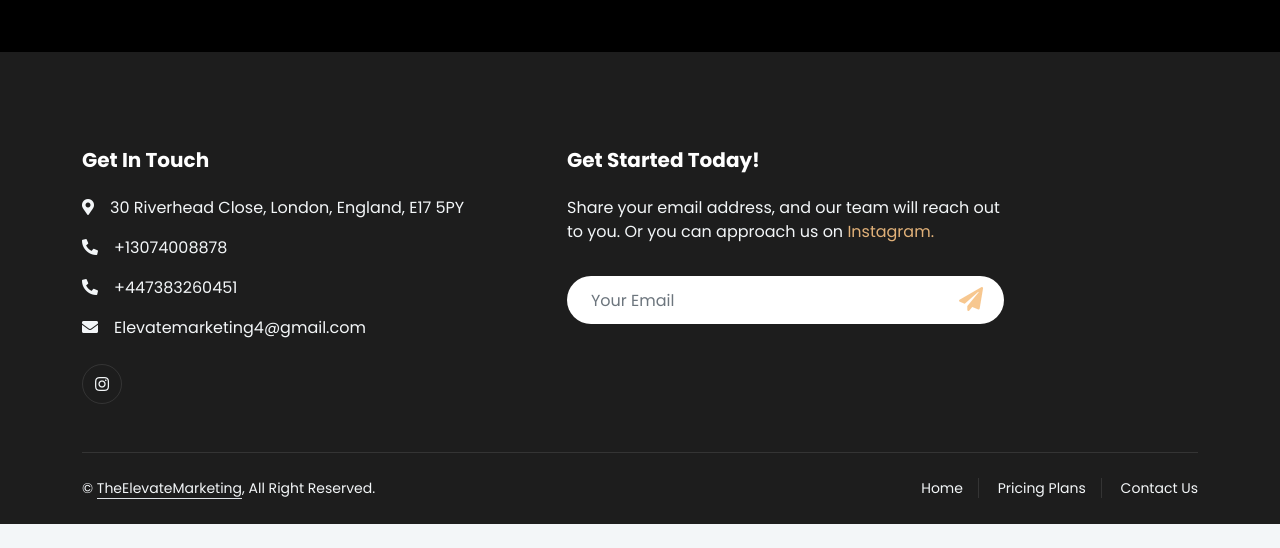
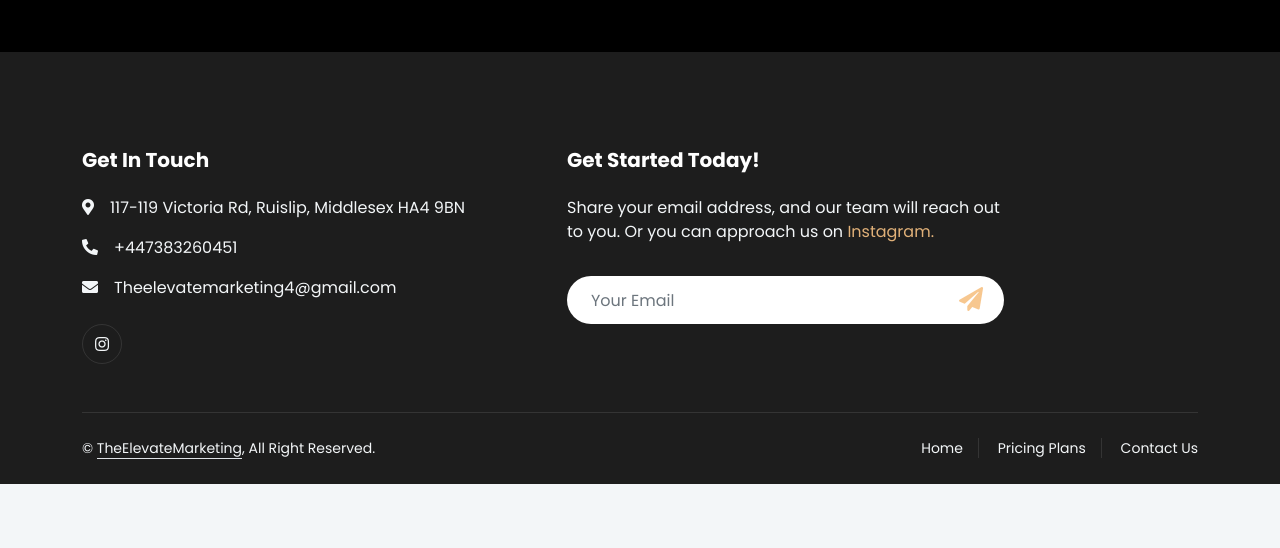
Before and after one commit to umair-hassan-01/the-elevate-marketing, a Python web app: template templates/faq.html in a window 1280 px wide. Shown: the part 252-800 px from the top of the page. Run offline with Jinja, Linux system fonts and the light colour scheme; the template is opened without the code that fills it, so the values that code supplies are empty; some libraries are stand-ins or nearby versions.

Commit message:
address fixed

```diff
--- a/templates/components/footer.html
+++ b/templates/components/footer.html
@@ -10,15 +10,14 @@
                             <i class="fa fa-map-marker-alt me-3"></i>
                         </div>
                         <div>
-                            <p>30 Riverhead Close, London, England, E17 5PY</p>
+                            <p>117-119 Victoria Rd, Ruislip, Middlesex HA4 9BN</p>
                         </div>
                     </div>
 
-                    <p><i class="fa fa-phone-alt me-3"></i>+13074008878</p>
                     <p><i class="fa fa-phone-alt me-3"></i>+447383260451</p>
 
 
-                    <p><i class="fa fa-envelope me-3"></i>Elevatemarketing4@gmail.com</p>
+                    <p><i class="fa fa-envelope me-3"></i>Theelevatemarketing4@gmail.com</p>
                     <div class="d-flex pt-2">
                         <a class="btn btn-outline-light btn-social" href="https://www.instagram.com/theelevatemarketing" target="_blank"><i class="fab fa-instagram"></i></a>
                     </div>
```
